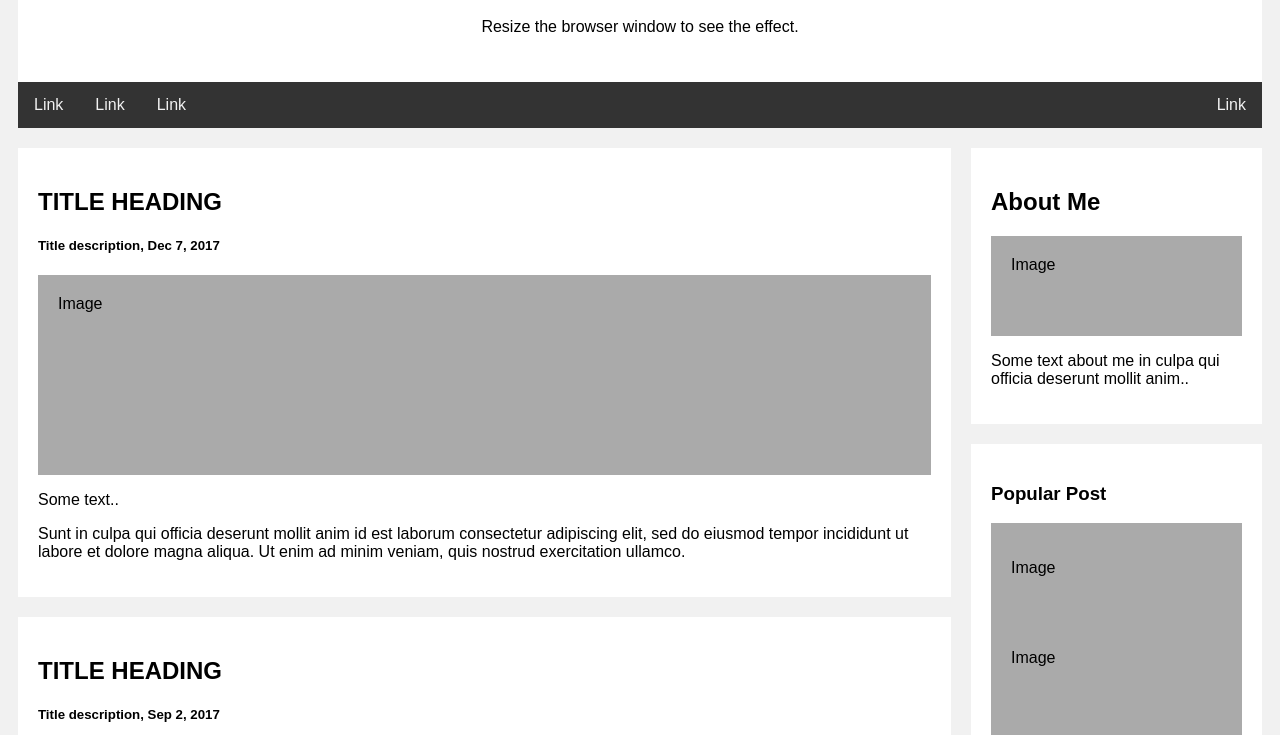
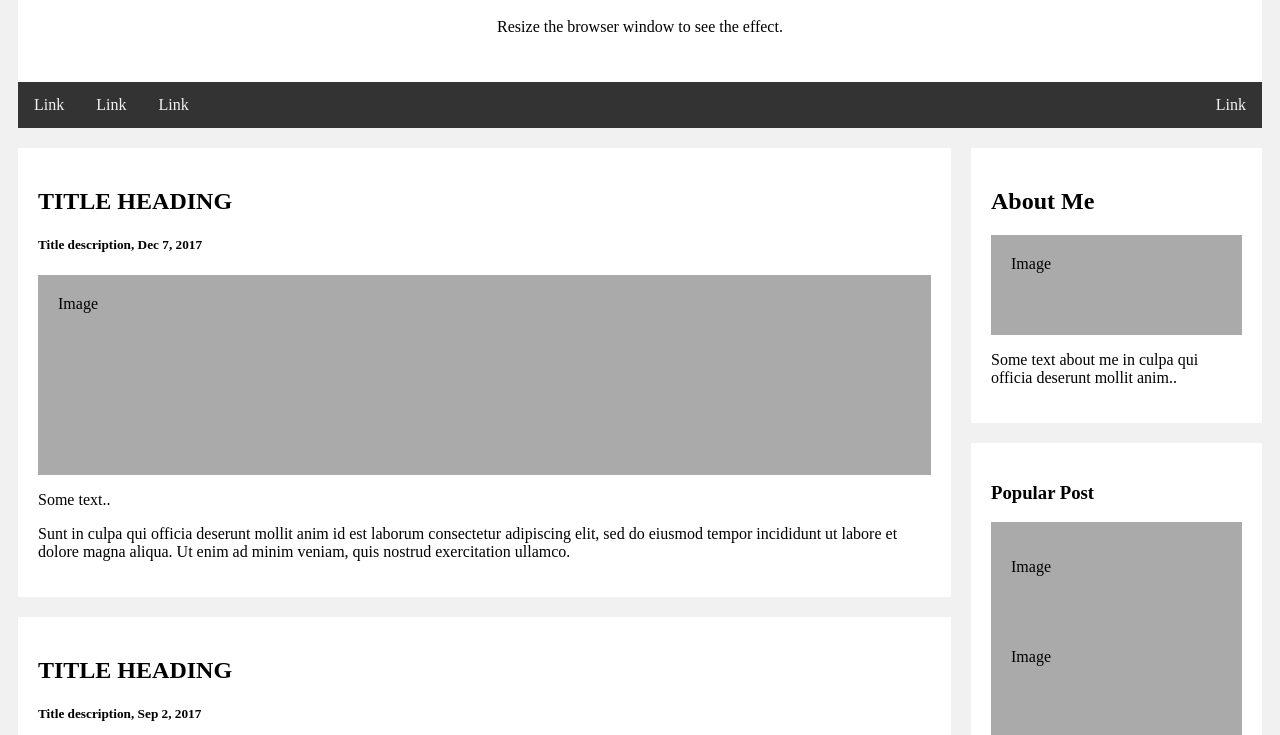
Before and after one commit to tyteyl/dictoncode, a plain HTML site: page index.html in a window 1280 px wide. Shown: the part 155-890 px from the top of the page. Drawn offline with Linux system fonts and the light colour scheme.

Commit message:
Update site-test.css

```diff
--- a/site-test.css
+++ b/site-test.css
@@ -3,7 +3,7 @@
   }
 
   body {
-    font-family: Arial;
+    font-family: chalkduster;
     padding: 10px;
     background: #f1f1f1;
   }
```
